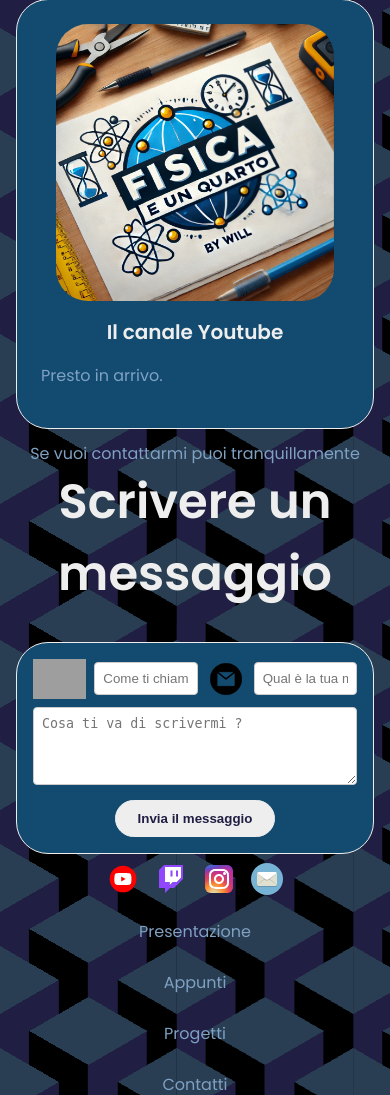
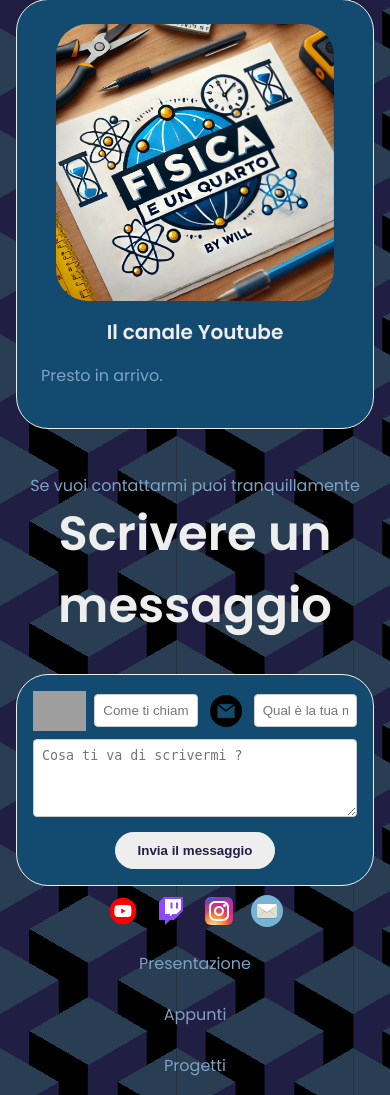
Before and after one commit to h4students98/h4students98.github.io, a PHP site: page / in a window 390 px wide. Shown: the part 4069-5164 px from the top of the page. Run offline with PHP 8.4, Linux system fonts and the light colour scheme; grey boxes are pictures that could not be loaded.

Commit message:
Update mediaqueries.css footer mobile

```diff
--- a/mediaqueries.css
+++ b/mediaqueries.css
@@ -50,6 +50,7 @@
 @media screen and (max-width: 600px) {
   #contact,
   footer {
+    margin-top: 3rem;
     height: 40vh;
   }
   #profile {
```
